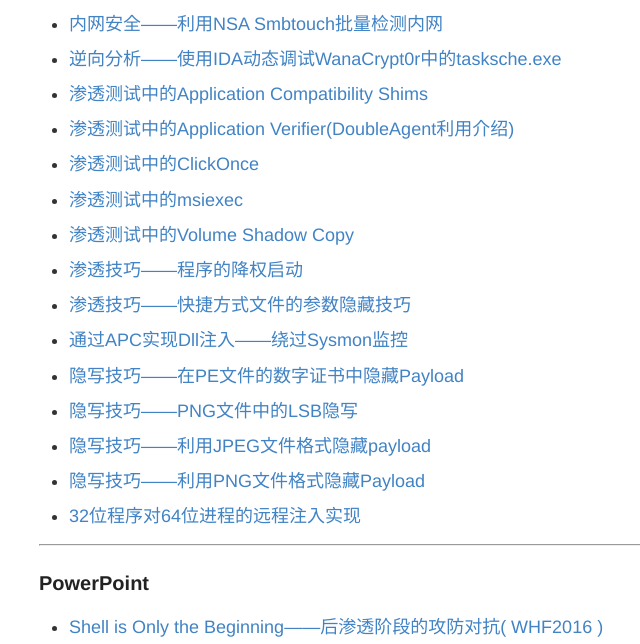
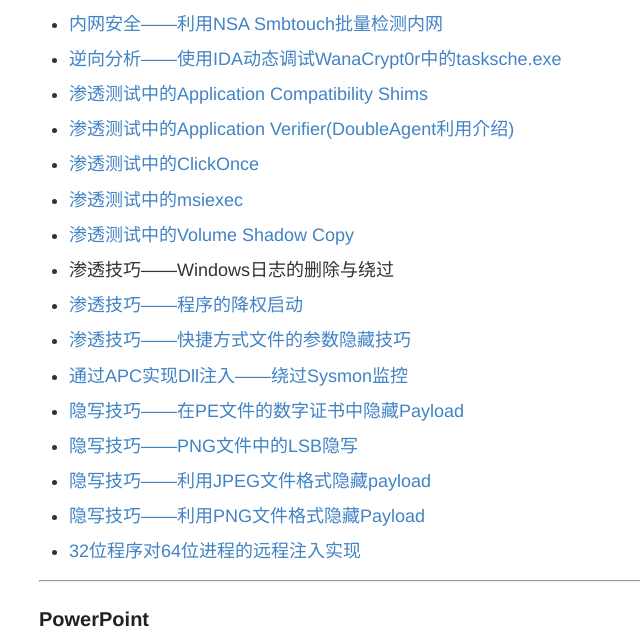
Before and after one commit to 3gstudent/backup-3gstudent.github.io, a Jekyll site: the page built from about.md, in a window 1280 px wide and 900 px high, scrolled down 2736 px, cut to the strip 0-644 px from the top of the window. Shown: the whole strip, without its empty margins (241-881 px from the left). Built offline with Jekyll 4.4.1, drawn with Linux system fonts in a browser that asks for light colours.

Commit message:
Update about.md

```diff
--- a/about.md
+++ b/about.md
@@ -174,6 +174,9 @@ Github:   [3gstudent](https://github.com/3gstudent)
  [渗透测试中的Volume Shadow Copy](https://3gstudent.github.io/3gstudent.github.io/%E6%B8%97%E9%80%8F%E6%B5%8B%E8%AF%95%E4%B8%AD%E7%9A%84Volume-Shadow-Copy/)
 
 -
+ 渗透技巧——Windows日志的删除与绕过
+
+-
  [渗透技巧——程序的降权启动](https://3gstudent.github.io/3gstudent.github.io/%E6%B8%97%E9%80%8F%E6%8A%80%E5%B7%A7-%E7%A8%8B%E5%BA%8F%E7%9A%84%E9%99%8D%E6%9D%83%E5%90%AF%E5%8A%A8/)
 
 -
```
